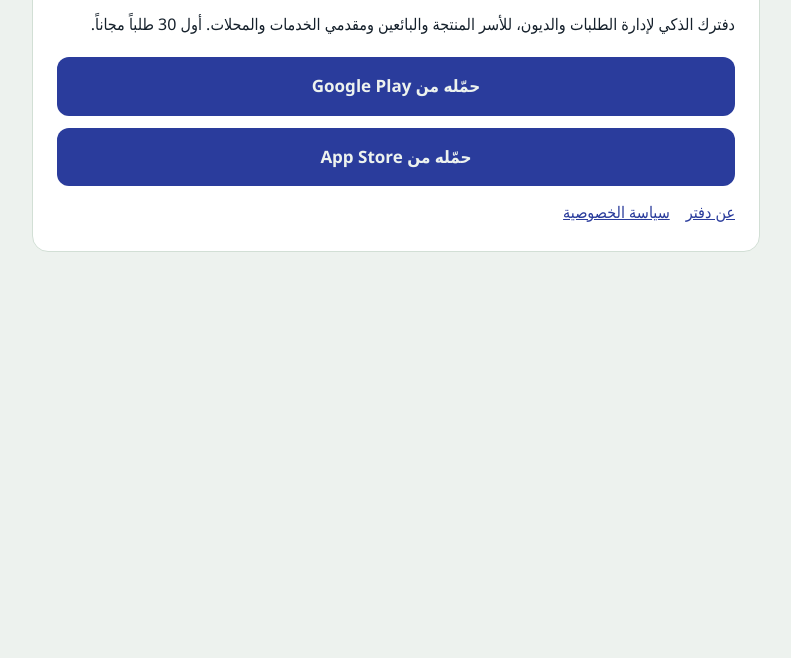
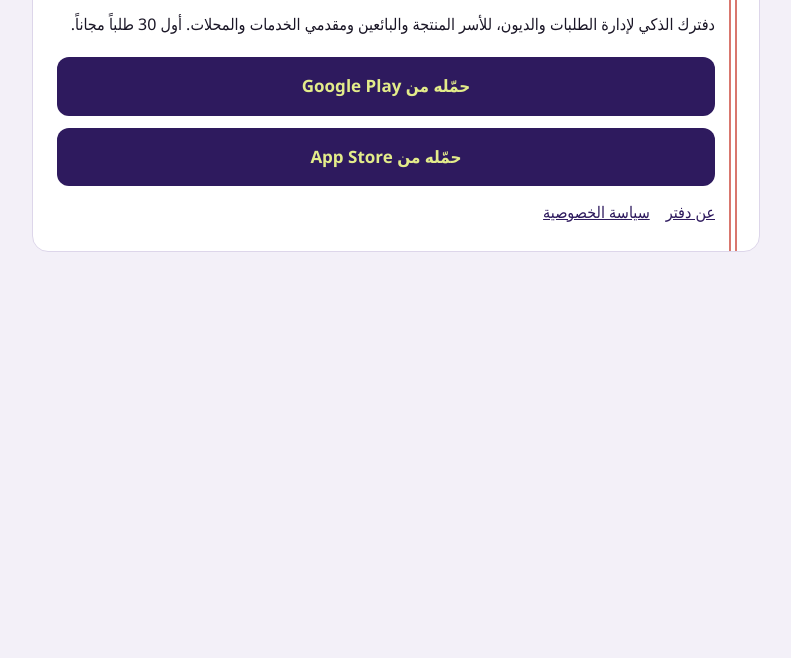
Before and after one commit to XeXe702/xexe702.github.io, a plain HTML site: page app/index.html in a window 1280 px wide. Shown: the part 142-800 px from the top of the page, without its empty margins (244-1035 px from the left). Drawn offline with Linux system fonts and the light colour scheme.

Commit message:
Update CSS variables and card styles

```diff
--- a/style.css
+++ b/style.css
@@ -1,13 +1,17 @@
-:root{--paper:#EDF2EE;--sheet:#fff;--ink:#15202B;--muted:#5A6863;--accent:#2A3C9C;--rule:#D2DFD5}
-@media (prefers-color-scheme:dark){:root{--paper:#0F1513;--sheet:#17201D;--ink:#E6EDE8;--muted:#9AA9A1;--accent:#97A8FF;--rule:#2B3933}}
+:root{--paper:#F3F0F8;--sheet:#fff;--ink:#1A1626;--muted:#5F5A6E;--accent:#2E1A5E;--on-accent:#E3EC8A;--rule:#DDD6EA;--margin:#D9776E}
+:root{color-scheme:light}
 *{box-sizing:border-box}
 body{margin:0;background:var(--paper);color:var(--ink);font-family:"IBM Plex Sans Arabic","Segoe UI",Tahoma,sans-serif;line-height:1.8}
 main{max-width:760px;margin:0 auto;padding:32px 16px 48px}
-.card{background:var(--sheet);border:1px solid var(--rule);border-radius:16px;padding:24px;margin-bottom:20px}
+.card{background:var(--sheet);border:1px solid var(--rule);border-radius:16px;padding:24px 24px 24px 24px;padding-inline-start:44px;margin-bottom:20px;
+  background-image:linear-gradient(var(--margin),var(--margin)),linear-gradient(var(--margin),var(--margin));
+  background-size:2px 100%,2px 100%;background-repeat:no-repeat;background-position:right 22px top,right 28px top}
+.card[dir=ltr]{background-position:left 22px top,left 28px top}
 h1{color:var(--accent);margin:0 0 4px;font-size:30px}
 h2{font-size:19px;margin:22px 0 6px}
 p,li{font-size:16px}
 .muted{color:var(--muted);font-size:14px}
 a{color:var(--accent)}
+.store{background:var(--accent)!important;color:var(--on-accent)!important}
 nav{display:flex;gap:16px;flex-wrap:wrap;margin-top:12px}
 [dir=ltr]{text-align:left}
```
